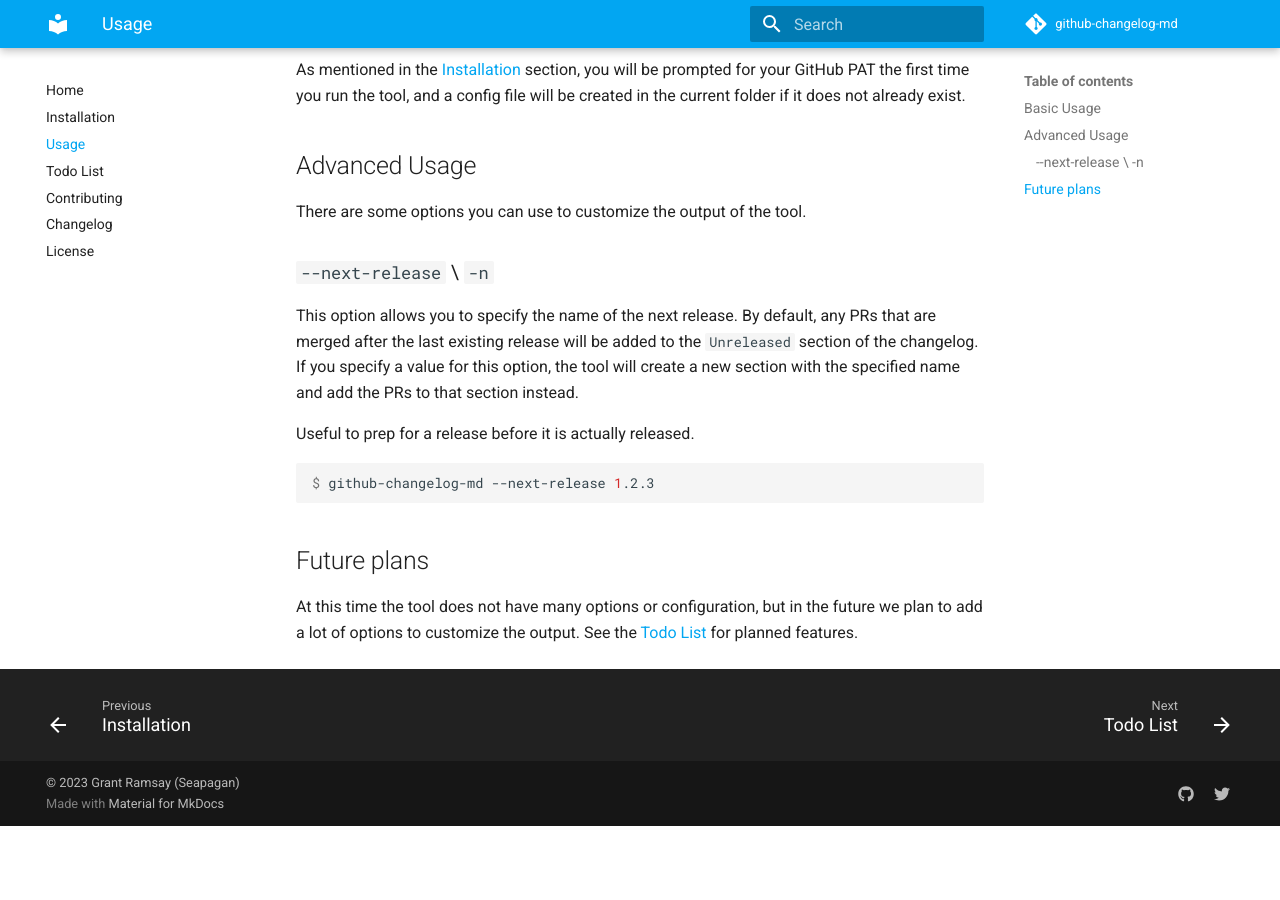
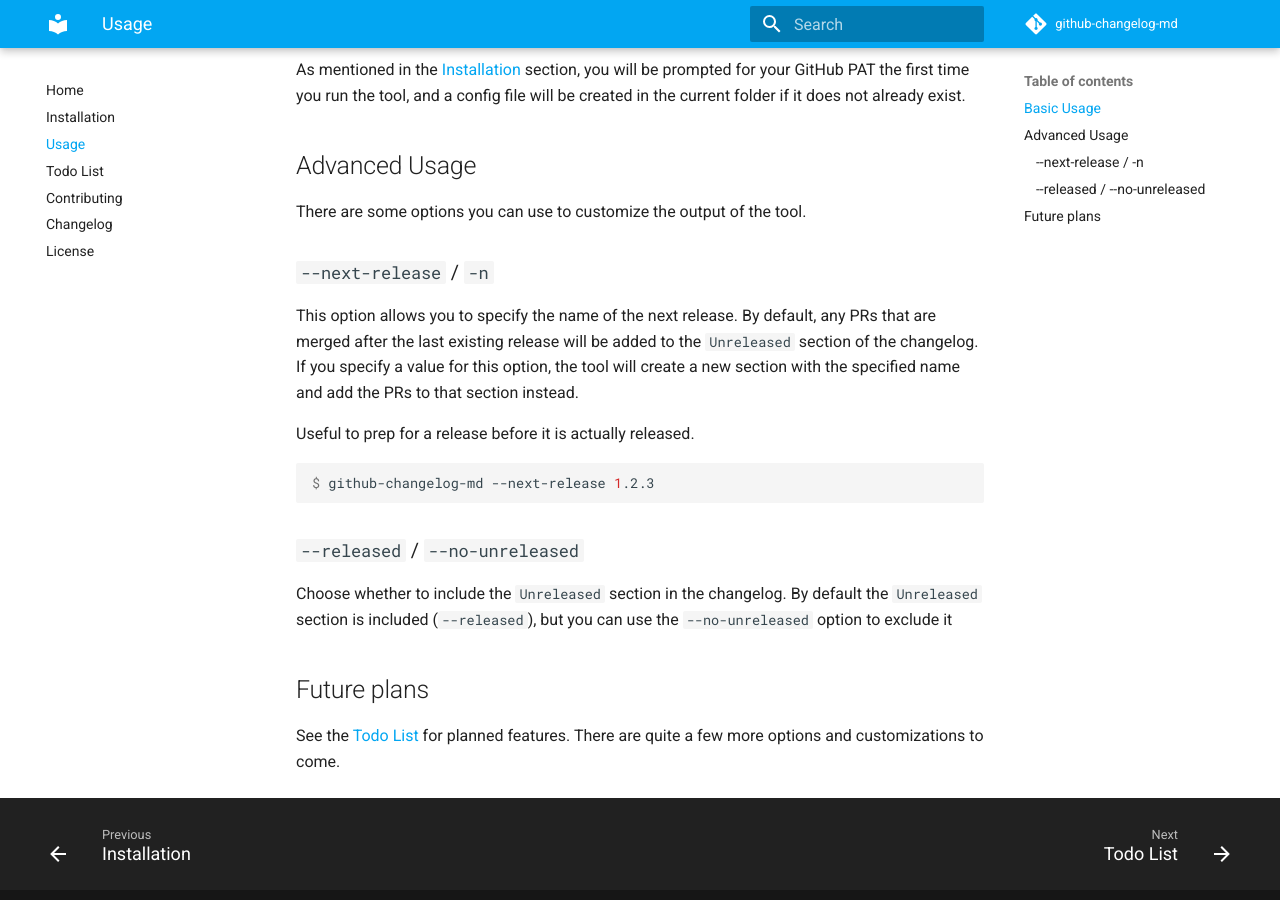
Before and after one commit to seapagan/github-changelog-md, an MkDocs documentation site: the page built from docs/usage.md, in a window 1280 px wide and 900 px high, scrolled down 678 px. Built offline with MkDocs 1.6.1 and Material for MkDocs 9.7.7, drawn with Linux system fonts in a browser that asks for light colours; comment, search, counter and statistics services are not loaded; before the commit the page ends 1504 px from its top, so only the background shows below that.

Commit message:
docs: add '--no-unreleased' option to docs
Signed-off-by: Grant Ramsay <seapagan@gmail.com>

````diff
--- a/docs/usage.md
+++ b/docs/usage.md
@@ -41,7 +41,7 @@ file will be created in the current folder if it does not already exist.
 
 There are some options you can use to customize the output of the tool.
 
-### `--next-release` \ `-n`
+### `--next-release` / `-n`
 
 This option allows you to specify the name of the next release. By default, any
 PRs that are merged after the last existing release will be added to the
@@ -55,8 +55,13 @@ Useful to prep for a release before it is actually released.
 $ github-changelog-md --next-release 1.2.3
 ```
 
+### `--released` / `--no-unreleased`
+
+Choose whether to include the `Unreleased` section in the changelog. By default
+the `Unreleased` section is included (`--released`), but you can use the
+`--no-unreleased` option to exclude it
+
 ## Future plans
 
-At this time the tool does not have many options or configuration, but in the
-future we plan to add a lot of options to customize the output. See the [Todo
-List](todo_list.md) for planned features.
+See the [Todo List](todo_list.md) for planned features. There are quite a few
+more options and customizations to come.
````
Also changed, not shown: TODO.md (+0 -2 lines).
